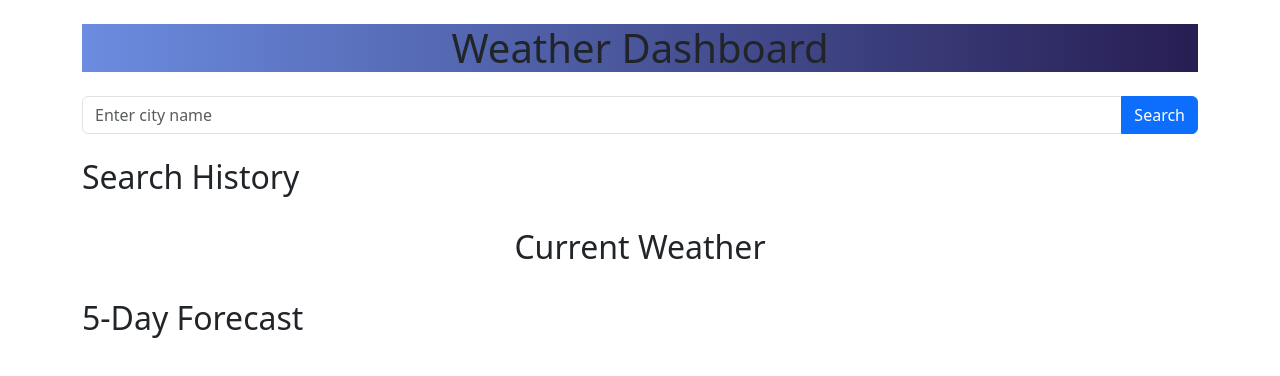
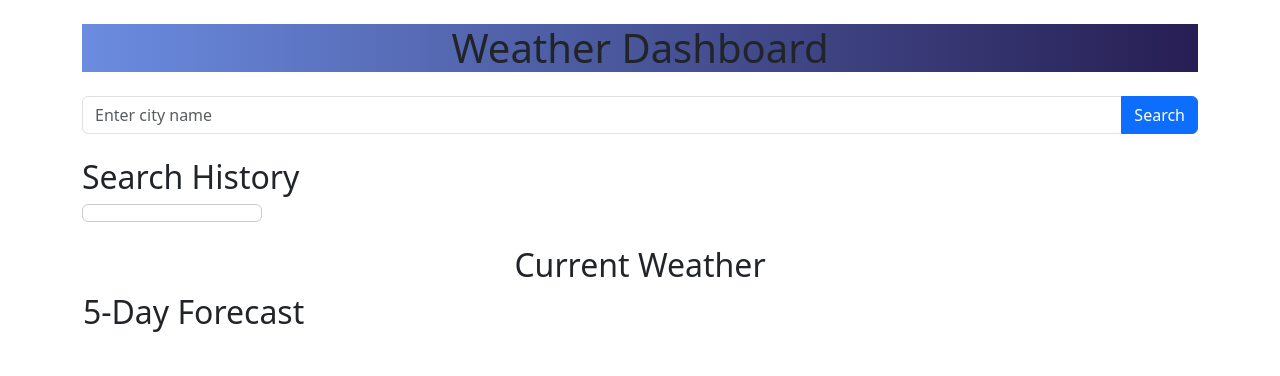
Before and after one commit to HenegarCodes/5-Day-Weather-App, a plain HTML site: page index.html in a window 1280 px wide. Drawn offline with nearby package versions, Linux system fonts and the light colour scheme.

Commit message:
wish i had more time to work on this. i wanted to complete the cards for daily and future weather to be different from each other not on conitnous..

```diff
--- a/assets/style.css
+++ b/assets/style.css
@@ -12,16 +12,47 @@ h1 {
     margin: 0;
     padding: 0;
 margin-bottom: 10px;
+}
+
+.section-2, #currentWeather, #current-weather {
+    display: flex;
+    justify-content: center;
+margin-left: 0;
+margin-top:0 ;
 
 }
 
-#currentWeather, #current-weather{
+ul {
+    cursor: pointer;
+list-style: none;
+padding: 8px;
+border: 1px solid #ccc;
+background-color: #fff;
+border-radius: 4px;
+margin-top: 2px;
+width: 180px;
+color: blue;
+}
+
+#future{
     align-items: center;
     justify-content: center;
     align-content: center;
     text-align: center;
+    display: flex;
+    width: 20%;
 }
 
+.mb-4curr, #forecastWeather{
+display: flex;
+    background-color: gray;
+    justify-content: space-between;
+}
+
+.section-3 section {
+    margin-right: 0;
+    border-radius: 5px;
+}
 /* media queries to improve look on smaller px screens */
 @media (max-width: 768px) {
 
--- a/index.html
+++ b/index.html
@@ -25,20 +25,21 @@
                 <button type="submit" class="btn btn-primary">Search</button>
             </div>
         </form>
-        <h2>Search History</h2>
+        <h2 id="searcher">Search History</h2>
         <ul id="search-history" class="list-group mb-4">
         </ul>
-
+<div class="section-2">
 
         <h2 id="current-weather">Current Weather</h2>
-        <div id="currentWeather" class="mb-4">
-
+        <div id="currentWeather" class="mb-4 mb-4curr">
+</div>
         </div>
 
-
-        <h2>5-Day Forecast</h2>
+<div class="section-3">
+        <h2 id="future">5-Day Forecast</h2>
         <div id="forecastWeather">
         </div>
+    </div>
     </div>
 
 
```
